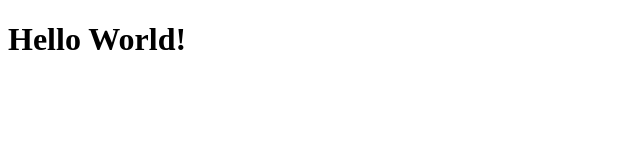
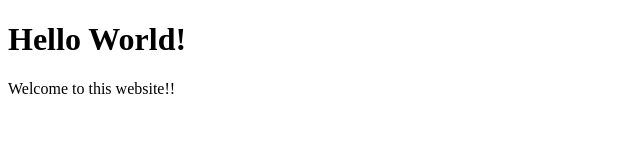
Before and after one commit to Mau899/ejemplo, a plain HTML site: page index.html in a window 1280 px wide. Shown: the whole page, without its empty margins (0-640 px from the left). Drawn offline with Linux system fonts and the light colour scheme.

Commit message:
Adding a paragraph

```diff
--- a/index.html
+++ b/index.html
@@ -8,5 +8,6 @@
 </head>
 <body>
     <h1>Hello World!</h1>
+    <p>Welcome to this website!!</p>
 </body>
 </html>
```
